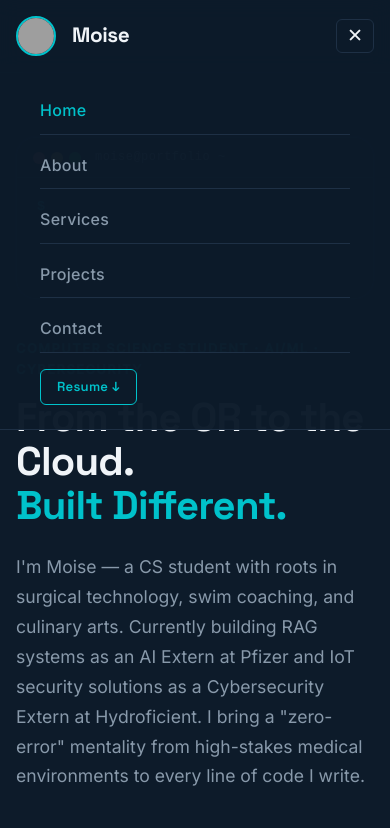
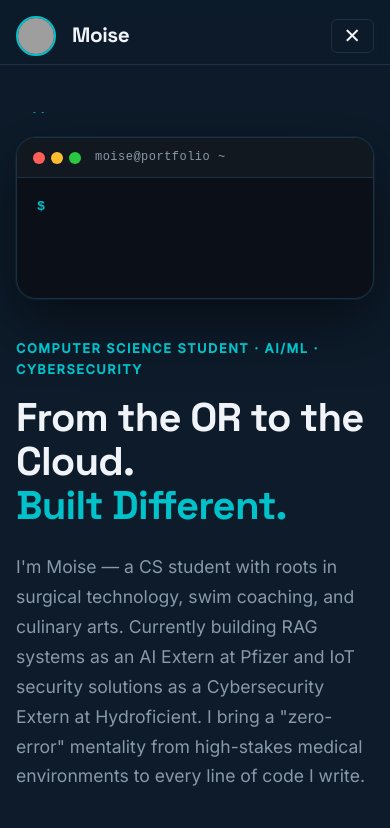
Before and after one commit to moise97/portfolio, a plain HTML site: page index.html in a window 390 px wide. Both pictures are taken after a click on the button "Toggle navigation". Shown: the top 828 px of the page. Drawn offline with Linux system fonts and the light colour scheme; grey boxes are pictures that could not be loaded.

Commit message:
fix: responsive nav for all phones and tablets

```diff
--- a/style.css
+++ b/style.css
@@ -2287,11 +2287,9 @@ strong {
     text-align: center;
   }
 }
-
 /* ============================================================
    ADDITIONS — Append to bottom of style.css
-   v2: fixes hero spacing, CTA buttons, adds GitHub strip,
-       mobile hamburger nav
+   v3: full responsive nav for all phones + tablets
    ============================================================ */
 
 /* ---- TERMINAL CARD ---- */
@@ -2397,23 +2395,17 @@ strong {
   color: var(--color-amber);
 }
 
-/* ---- FIX: HERO SPACING & CTA BUTTONS ---- */
+/* ---- FIX: HERO SPACING ---- */
 .hero {
   min-height: auto;
   padding-bottom: var(--space-xl);
 }
 
-/* Keep all 3 CTA buttons on one row */
 .hero-cta-group {
   display: flex;
-  flex-wrap: nowrap;
+  flex-wrap: wrap;
   gap: var(--space-sm);
   align-items: center;
-}
-
-.hero-cta-group .btn {
-  white-space: nowrap;
-  flex-shrink: 0;
 }
 
 /* ---- FILTER BAR ---- */
@@ -2444,7 +2436,6 @@ strong {
   border-color: var(--color-accent);
   color: var(--color-accent);
 }
-
 .filter-btn--active {
   background-color: var(--color-accent);
   border-color: var(--color-accent);
@@ -2488,7 +2479,6 @@ strong {
   color: var(--color-text);
   margin-bottom: 6px;
 }
-
 .github-strip-text p {
   font-size: 0.9rem;
   color: var(--color-text-muted);
@@ -2501,18 +2491,25 @@ strong {
   border: 1px solid var(--color-border);
 }
 
-/* ---- MOBILE NAV ---- */
+/* ============================================================
+   MOBILE NAV — works on ALL phones and tablets
+   Strategy: hamburger always shown below 1024px (covers tablets),
+   hidden above 1024px where full nav fits comfortably.
+   ============================================================ */
+
+/* Hamburger hidden by default (desktop) */
 .nav-hamburger {
   display: none;
   background: none;
   border: 1px solid var(--color-border);
   color: var(--color-text);
   border-radius: var(--radius-sm);
-  padding: 6px 10px;
-  font-size: 1.2rem;
+  padding: 6px 12px;
+  font-size: 1.3rem;
   cursor: pointer;
   transition: all var(--transition);
   line-height: 1;
+  flex-shrink: 0;
 }
 
 .nav-hamburger:hover {
@@ -2520,67 +2517,78 @@ strong {
   color: var(--color-accent);
 }
 
-/* ---- RESPONSIVE ---- */
-@media (max-width: 900px) {
-  .github-strip-inner {
-    flex-direction: column;
-    align-items: flex-start;
-  }
-  .github-stats-img {
-    max-width: 100%;
-  }
-}
-
-@media (max-width: 700px) {
-  /* Show hamburger, hide nav links by default */
+/* ---- Tablet + mobile breakpoint (≤1024px) ---- */
+@media (max-width: 1024px) {
   .nav-hamburger {
     display: block;
   }
 
+  /* Hide nav links by default on tablet/mobile */
   .nav-links {
     display: none;
-    position: absolute;
-    top: 64px;
+    position: fixed; /* fixed so it overlays content */
+    top: 64px; /* height of navbar */
     left: 0;
     right: 0;
+    bottom: 0;
     background-color: rgba(13, 27, 42, 0.98);
-    border-bottom: 1px solid var(--color-border);
-    flex-direction: column;
-    padding: var(--space-md) var(--space-lg);
-    gap: var(--space-xs);
-    z-index: 99;
-    backdrop-filter: blur(12px);
-  }
-
+    border-top: 1px solid var(--color-border);
+    flex-direction: column;
+    align-items: flex-start;
+    padding: 1.5rem 2rem;
+    gap: 0;
+    z-index: 999;
+    overflow-y: auto;
+    backdrop-filter: blur(16px);
+  }
+
+  /* Show when open */
   .nav-links.nav-open {
     display: flex;
   }
 
+  /* Each nav item full width */
   .nav-links li {
     width: 100%;
+    border-bottom: 1px solid var(--color-border);
+  }
+
+  .nav-links li:last-child {
+    border-bottom: none;
+    padding-top: 1rem;
   }
 
   .nav-links .nav-link {
     display: block;
-    padding: 10px 0;
-    font-size: 1rem;
-    border-bottom: 1px solid var(--color-border);
+    padding: 1rem 0;
+    font-size: 1.1rem;
+    color: var(--color-text-muted);
+    font-weight: 500;
+    transition: color var(--transition);
+  }
+
+  .nav-links .nav-link:hover,
+  .nav-links .nav-link.active {
+    color: var(--color-accent);
   }
 
   .nav-links .btn-resume {
-    margin-top: var(--space-xs);
-    display: inline-block;
-  }
-
-  /* Stack CTA buttons on very small screens */
-  .hero-cta-group {
-    flex-wrap: wrap;
+    display: inline-flex;
+    margin-top: 0.5rem;
+  }
+}
+
+/* ---- Responsive: smaller phones ---- */
+@media (max-width: 600px) {
+  .navbar {
+    padding: var(--space-sm);
   }
 
   .hero-cta-group .btn {
     flex: 1 1 auto;
     justify-content: center;
     text-align: center;
+    min-width: 140px;
   }
 
   .filter-bar {
@@ -2593,4 +2601,30 @@ strong {
   .terminal-card {
     max-width: 100%;
   }
-}
+
+  .github-strip {
+    padding: var(--space-lg) var(--space-sm);
+  }
+  .github-strip-inner {
+    flex-direction: column;
+    align-items: flex-start;
+    gap: var(--space-lg);
+  }
+  .github-stats-img {
+    max-width: 100%;
+  }
+}
+
+/* ---- Responsive: tablets specifically ---- */
+@media (min-width: 601px) and (max-width: 1024px) {
+  .navbar {
+    padding: var(--space-sm) var(--space-md);
+  }
+
+  .github-strip-inner {
+    flex-direction: column;
+  }
+  .github-stats-img {
+    max-width: 100%;
+  }
+}
```
Lines whose indentation alone changed are shown as unchanged.
